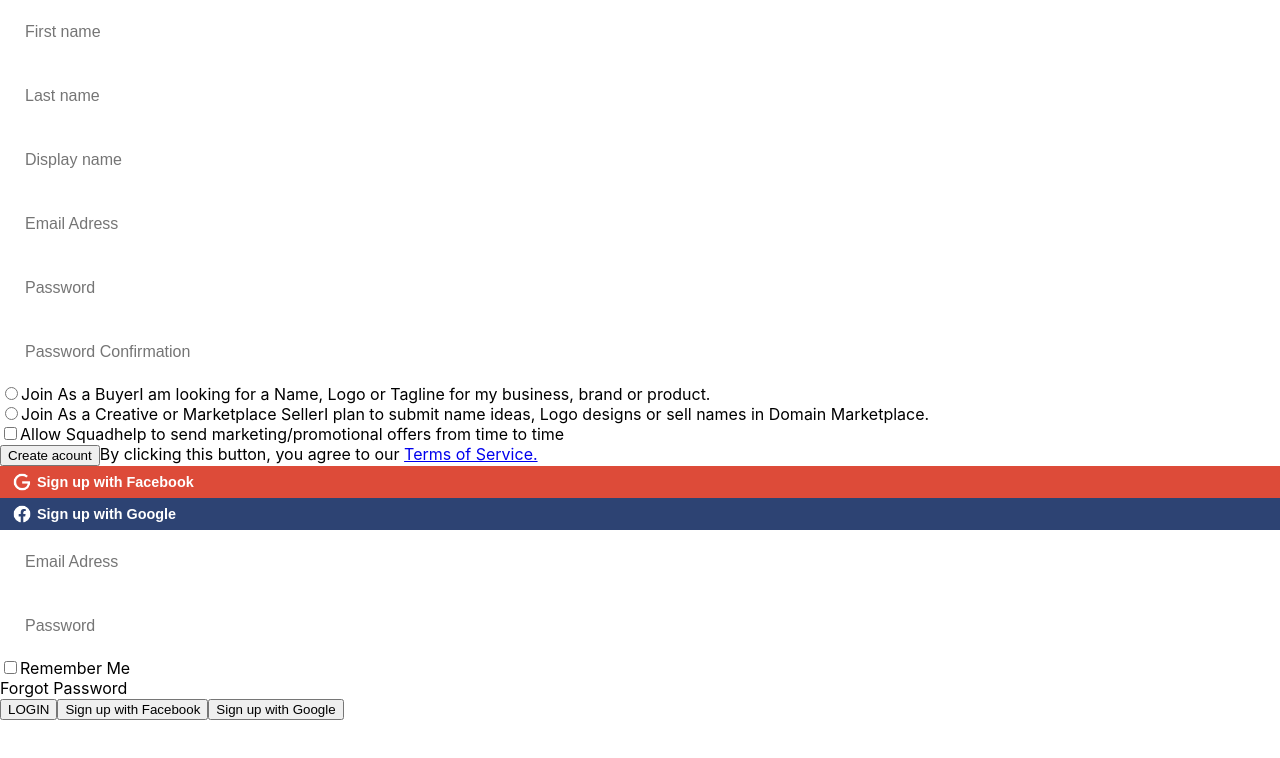
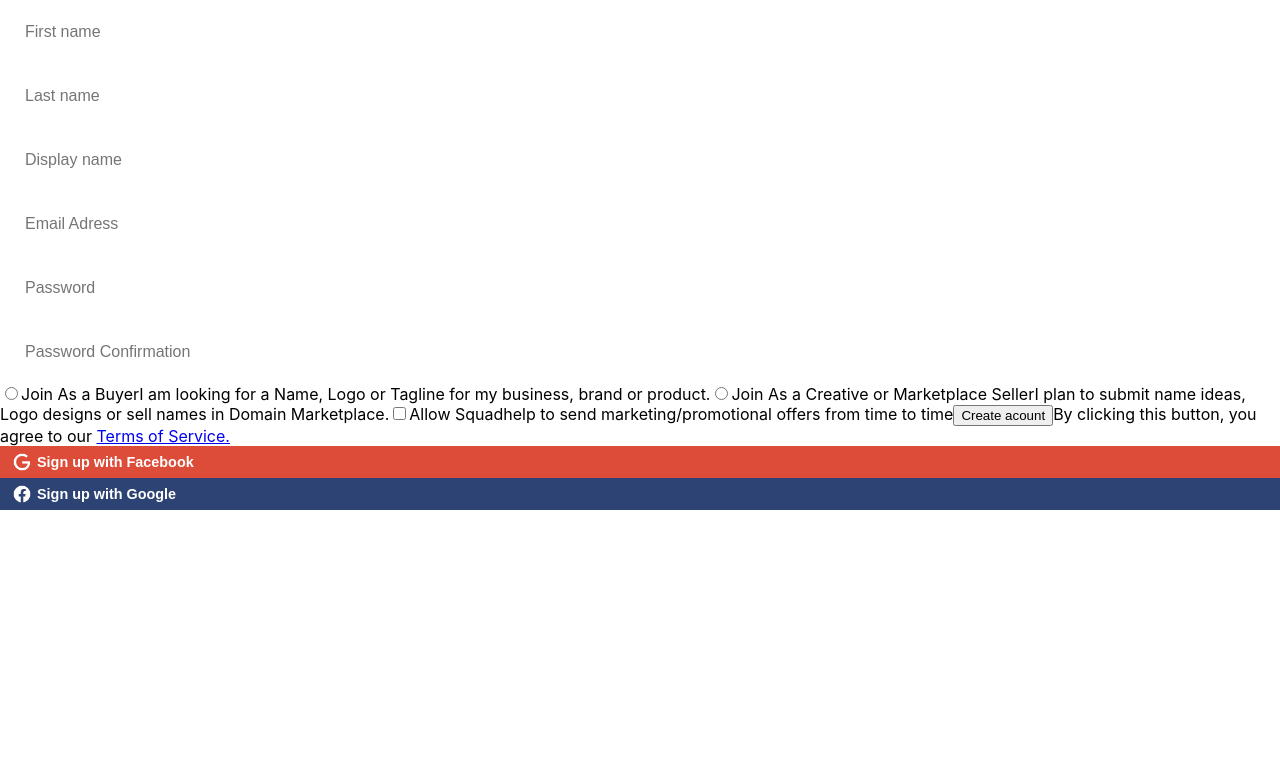
Before and after one commit to tregulovailmira/react-router-dom-formik, a React (Create React App) app: page / in a window 1280 px wide. Shown: the top 758 px of the page. Built offline with nearby package versions, Linux system fonts and the light colour scheme.

Commit message:
Create custom checkbox and radiobutton

```diff
--- a/src/App.js
+++ b/src/App.js
@@ -6,7 +6,6 @@ function App() {
   return (
     <>
       <SignUpForm />
-      <SignInForm />
     </>
   );
 }
--- a/src/components/fields/Checkbox/index.jsx
+++ b/src/components/fields/Checkbox/index.jsx
@@ -0,0 +1,14 @@
+import React from 'react';
+import styles from './Checkbox.module.css';
+
+const Checkbox = (props) => {
+  const { children } = props;
+  return (
+    <label className={styles.checkbox}>
+      <input type="checkbox" />
+      {children}
+    </label>
+  );
+};
+
+export default Checkbox;
--- /dev/null
+++ b/src/components/fields/RadioButton/index.jsx
@@ -0,0 +1,16 @@
+import React from 'react';
+import styles from './RadioButton.module.css';
+
+const RadioButton = (props) => {
+  const { name, children, description } = props;
+
+  return (
+    <label className={styles.radioButton}>
+      <input name={name} type="radio" />
+      {children}
+      {description && <span>{description}</span>}
+    </label>
+  );
+};
+
+export default RadioButton;
--- a/src/components/forms/SignUpForm/index.jsx
+++ b/src/components/forms/SignUpForm/index.jsx
@@ -1,10 +1,12 @@
 import React from 'react';
 import styles from './SignUpForm.module.css';
-import { Formik, Form, Field, ErrorMessage } from 'formik';
+import { Formik, Form } from 'formik';
 import Input from '../../fields/Input';
 import { validationSchema } from '../../../utils/validationSchems';
 import Button from '../../fields/Button';
 import SocialButton from '../../fields/SocialButton';
+import RadioButton from '../../fields/RadioButton';
+import Checkbox from '../../fields/Checkbox';
 import Classnames from 'classnames';
 
 const SignUpForm = () => {
@@ -36,34 +38,23 @@ const SignUpForm = () => {
           type="password"
           placeholder="Password Confirmation"
         />
-        <div>
-          <label className={styles.joinAs}>
-            <input name="joinAs" type="radio" />
+        <RadioButton
+          name="joinAs"
+          description="I am looking for a Name, Logo or Tagline for my business, brand or
+          product."
+        >
           Join As a Buyer
-            <span>
-              I am looking for a Name, Logo or Tagline for my business, brand or
-              product.
-            </span>
-          </label>
-        </div>
-        <div>
-          <label className={styles.joinAs}>
-            <input name="joinAs" type="radio" />
+        </RadioButton>
+        <RadioButton
+          name="joinAs"
+          description="I plan to submit name ideas, Logo designs or sell names in Domain
+          Marketplace."
+        >
           Join As a Creative or Marketplace Seller
-            <span>
-              I plan to submit name ideas, Logo designs or sell names in Domain
-              Marketplace.
-            </span>
-          </label>
-        </div>
-        <div>
-          <input type="checkbox" />
-          <span>
-            Allow Squadhelp to send marketing/promotional offers from time to
-            time
-          </span>
-        </div>
-        <div>
+        </RadioButton>
+        <Checkbox>
+          Allow Squadhelp to send marketing/promotional offers from time to time
+        </Checkbox>
         <Button
           type="submit"
           text="Create acount"
@@ -75,9 +66,16 @@ const SignUpForm = () => {
             Terms of Service.
           </a>
         </span>
-        </div>
-        <SocialButton text='Sign up with Facebook' socialType='google' stylesClasses={facebookButtonStyles}/>
-        <SocialButton text='Sign up with Google' socialType='facebook' stylesClasses={googleButtonStyles}/>
+        <SocialButton
+          text="Sign up with Facebook"
+          socialType="google"
+          stylesClasses={facebookButtonStyles}
+        />
+        <SocialButton
+          text="Sign up with Google"
+          socialType="facebook"
+          stylesClasses={googleButtonStyles}
+        />
       </Form>
     </Formik>
   );
```
Also changed, not shown: src/components/fields/Checkbox/Checkbox.module.css (added), src/components/fields/RadioButton/RadioButton.module.css (added). Lines whose indentation alone changed are shown as unchanged.
